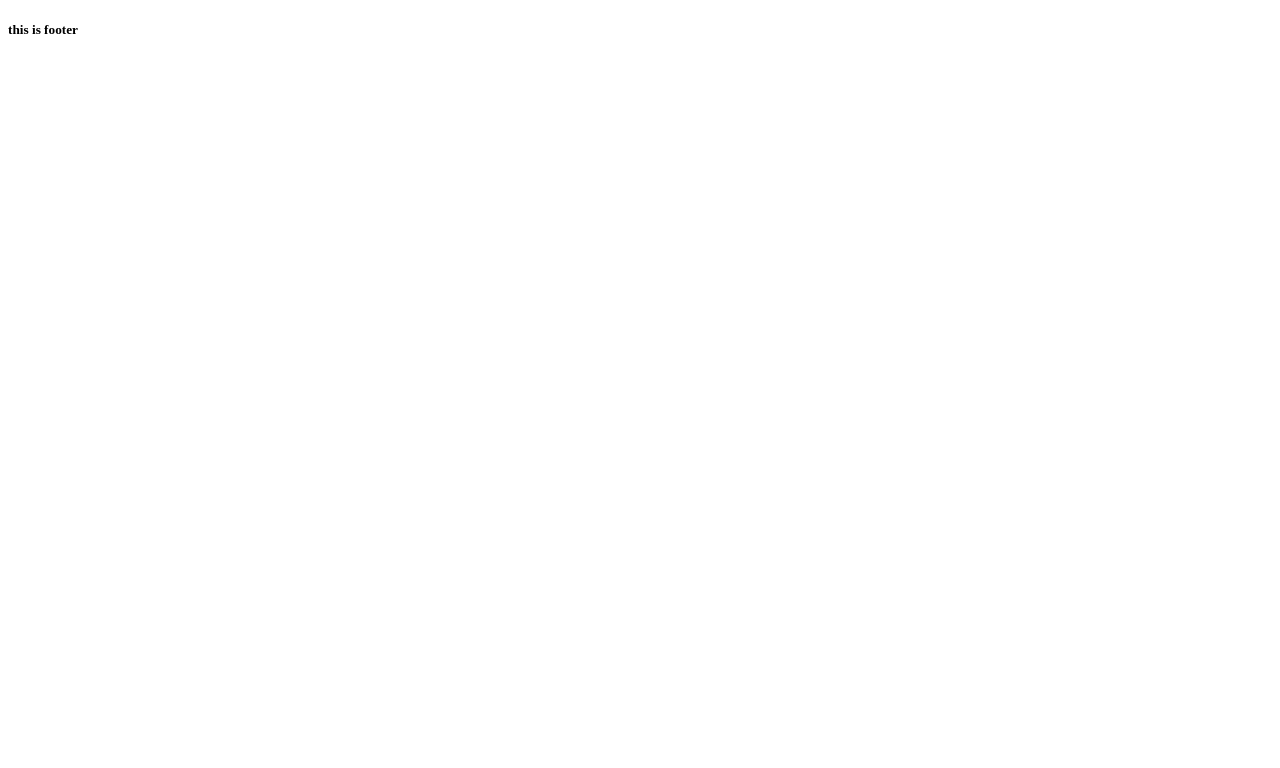
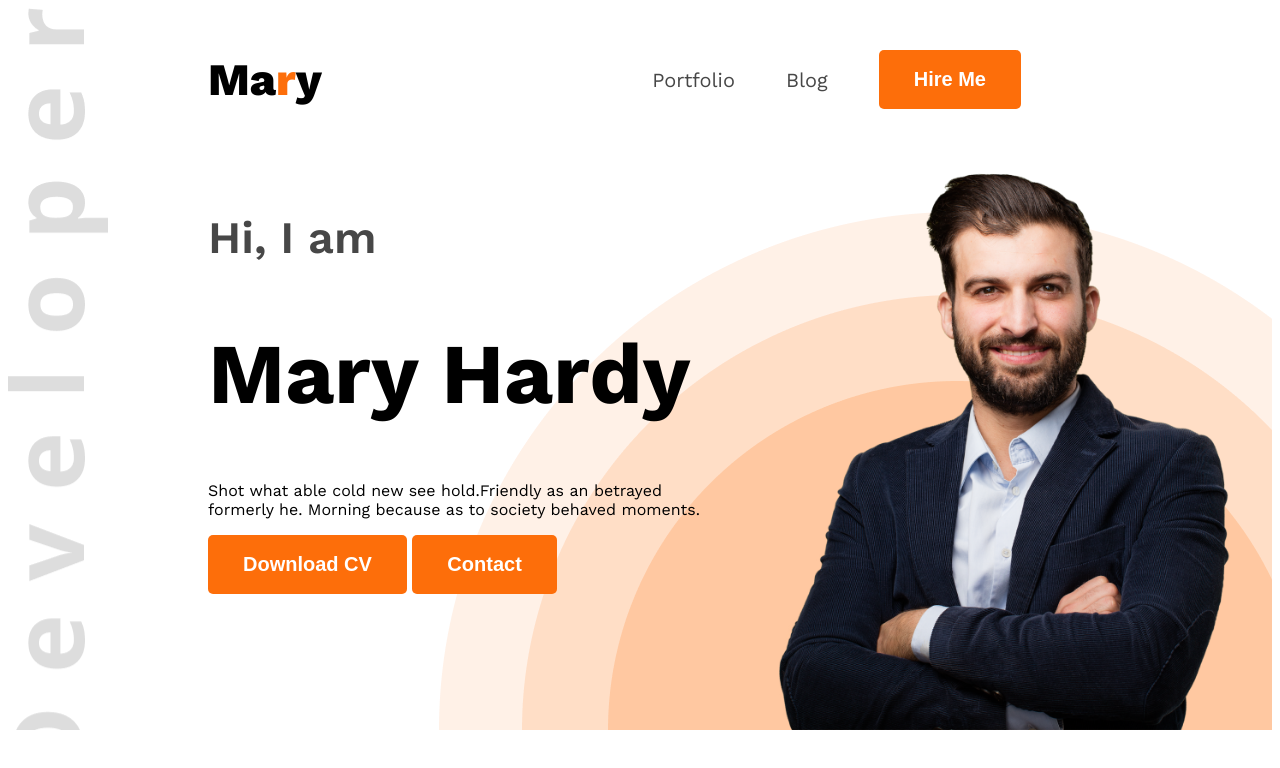
Before and after one commit to hafiz-ullah375/web-dev-portfolio, a plain HTML site: page index.html in a window 1280 px wide. Drawn offline with nearby package versions, Linux system fonts and the light colour scheme.

Commit message:
created header section

```diff
--- a/index.html
+++ b/index.html
@@ -1,19 +1,46 @@
 <!DOCTYPE html>
 <html lang="en">
-<head>
-    <meta charset="UTF-8">
-    <meta name="viewport" content="width=device-width, initial-scale=1.0">
+  <head>
+    <meta charset="UTF-8" />
+    <meta name="viewport" content="width=device-width, initial-scale=1.0" />
     <title>WEB DEV PORTFOLIO</title>
-</head>
-<body>
-    <header>
-
+    <link rel="preconnect" href="https://fonts.googleapis.com" />
+    <link rel="preconnect" href="https://fonts.gstatic.com" crossorigin />
+    <link
+      href="https://fonts.googleapis.com/css2?family=Open+Sans:ital,wght@0,300..800;1,300..800&family=Work+Sans:ital,wght@0,100..900;1,100..900&display=swap"
+      rel="stylesheet"
+    />
+    <link rel="stylesheet" href="style/portfolio.css" />
+  </head>
+  <body class="work-sans-normal">
+    <header class="header">
+      <nav>
+        <h3 class="nav-title">Ma<span class="text-primary">r</span>y</h3>
+        <ul>
+          <li><a class="dark-2" href="">Portfolio</a></li>
+          <li><a class="dark-2" href="">Blog</a></li>
+          <li>
+            <a href=""><button class="btn-primary">Hire Me</button></a>
+          </li>
+        </ul>
+      </nav>
+      <div class="banner">
+        <div class="banner-content">
+          <h4 class="banner-greetings dark-2">Hi, I am</h4>
+          <h1 class="banner-title">Mary Hardy</h1>
+          <p class="banner-description">
+            Shot what able cold new see hold.Friendly as an betrayed formerly
+            he. Morning because as to society behaved moments.
+          </p>
+          <button class="btn-primary">Download CV</button>
+          <button class="btn-primary">Contact</button>
+        </div>
+        <img class="banner-profile-pic" src="images/hardy.png" alt="" />
+      </div>
     </header>
-    <main>
-
-    </main>
+    <main></main>
     <footer>
-        <h5>this is footer</h5>
+      <!-- <h5>this is footer</h5> -->
     </footer>
-</body>
+  </body>
 </html>
--- /dev/null
+++ b/style/portfolio.css
@@ -0,0 +1,88 @@
+.work-sans-normal {
+    font-family: "Work Sans", sans-serif;
+    font-optical-sizing: auto;
+
+    font-style: normal;
+}
+
+/* shared style  */
+.text-primary {
+    color: #FD6E0A;
+}
+
+.dark-2 {
+    color: #474747;
+}
+
+.btn-primary {
+    background-color: #FD6E0A;
+    font-weight: bold;
+    font-size: 20px;
+    color: white;
+    border: none;
+    padding: 18px 35px;
+    border-radius: 5px;
+}
+
+/* header styles */
+.header {
+    background-image: url(../images/developer.png), url(../images/header_bg.png);
+    background-repeat: no-repeat;
+    background-position: top left, bottom right;
+    /* background-size: contain; */
+
+}
+
+/* nav styles */
+nav {
+    display: flex;
+    align-items: center;
+    justify-content: space-between;
+    margin: 0 200px;
+}
+
+.nav-title {
+    font-weight: 800;
+    font-size: 45px;
+}
+
+nav ul {
+    display: flex;
+    align-items: center;
+}
+
+nav ul li {
+    list-style: none;
+    margin-right: 51px;
+
+}
+
+nav ul a {
+    text-decoration: none;
+    font-size: 20px;
+}
+
+/* banner styles */
+.banner {
+    display: flex;
+    justify-content: space-between;
+    margin: 0 35px 0 200px;
+}
+
+.banner-content {
+    max-width: 500px;
+}
+
+.banner-greetings {
+    font-weight: 600;
+    font-size: 45px;
+}
+
+.banner-title {
+    font-weight: bold;
+    font-size: 85px;
+}
+
+.banner-profile-pic {
+    width: 500px;
+}
```
